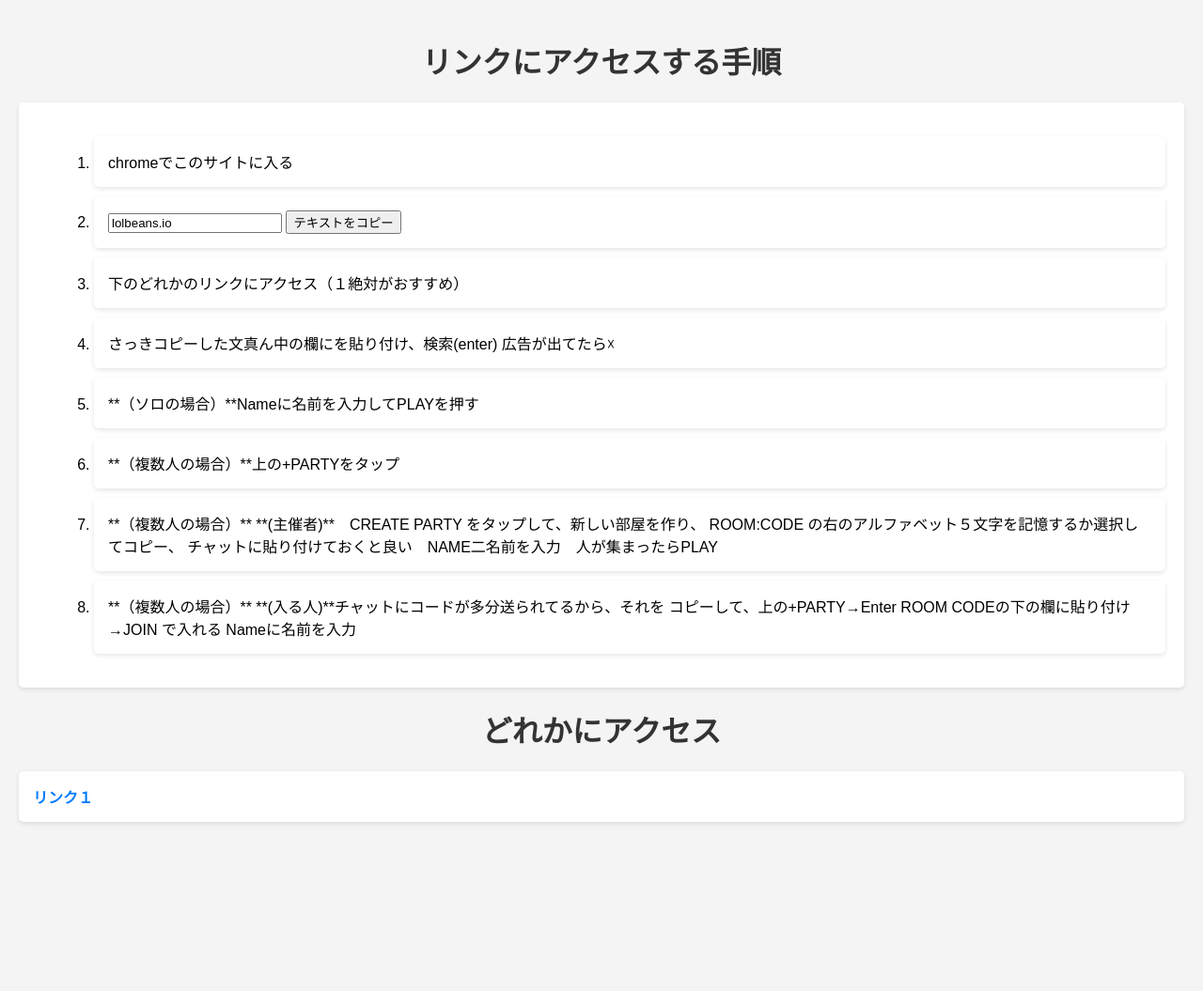
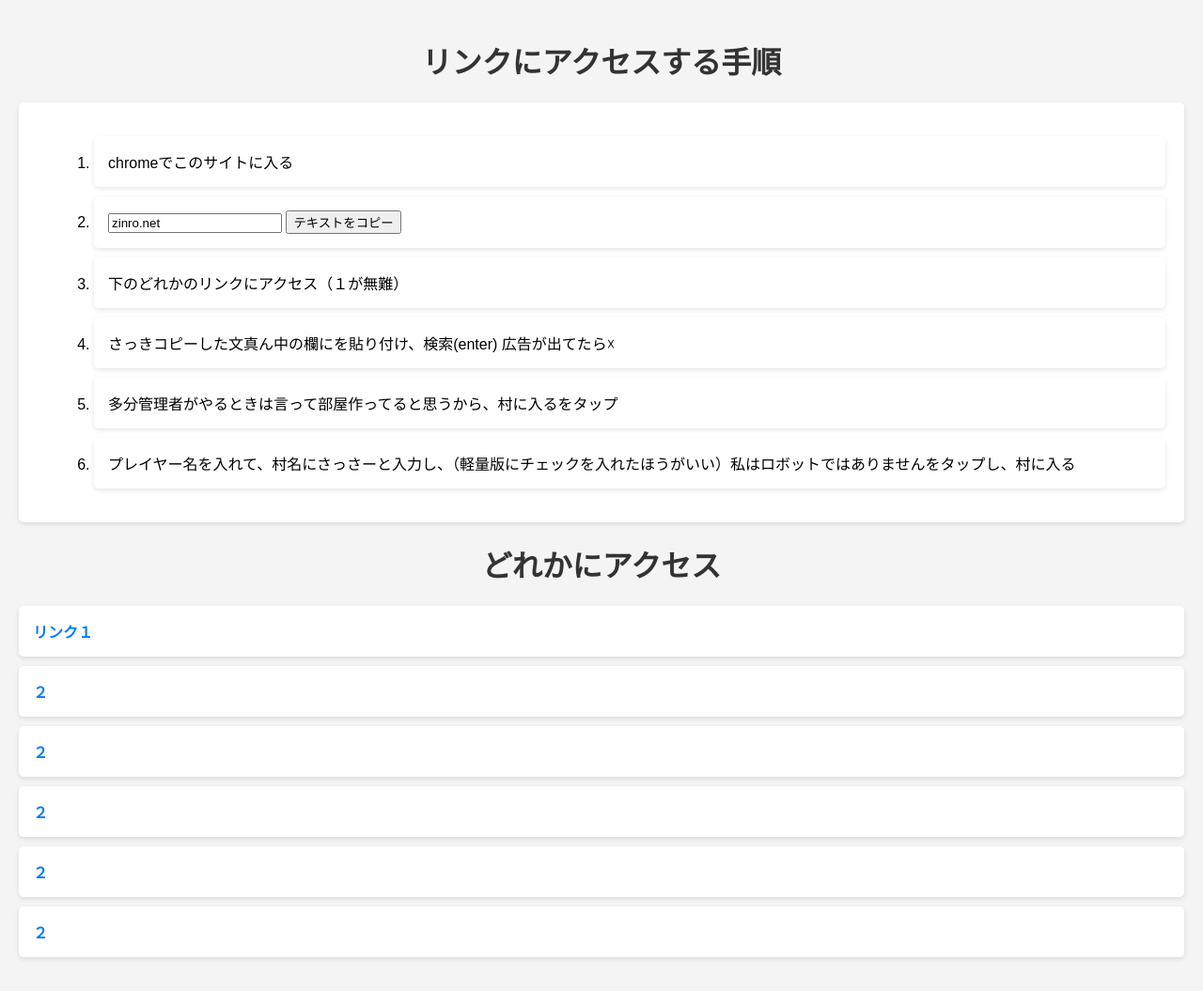
Before and after one commit to sassa12345/sassa1, a plain HTML site: page index.html in a window 1280 px wide. Shown: the whole page at 94% size. Before the commit the page ends 911 px from the top, so only its background shows below. Drawn offline with Linux system fonts and the light colour scheme.

Commit message:
Update index.html

```diff
--- a/index.html
+++ b/index.html
@@ -53,21 +53,15 @@
             <li>chromeでこのサイトに入る</li>
 
             <li>
-    <input type="text" id="textToCopy" value="lolbeans.io"">
+    <input type="text" id="textToCopy" value="zinro.net"">
     <button onclick="copyText()">テキストをコピー</button>
 
-                        <li>下のどれかのリンクにアクセス（１絶対がおすすめ）</li>
+                        <li>下のどれかのリンクにアクセス（１が無難）</li>
 
 <li>さっきコピーした文真ん中の欄にを貼り付け、検索(enter) 広告が出てたら&#9747;</li>
-            <li>**（ソロの場合）**Nameに名前を入力してPLAYを押す</li>
-            <li>**（複数人の場合）**上の+PARTYをタップ</li>
-            <li>**（複数人の場合）** **(主催者)**　CREATE PARTY をタップして、新しい部屋を作り、
-                ROOM:CODE の右のアルファベット５文字を記憶するか選択してコピー、
-                チャットに貼り付けておくと良い　NAME二名前を入力　人が集まったらPLAY </li>
-            <li>**（複数人の場合）** **(入る人)**チャットにコードが多分送られてるから、それを
-                コピーして、上の+PARTY→Enter ROOM CODEの下の欄に貼り付け→JOIN で入れる
-                Nameに名前を入力
-            </li>
+            <li>多分管理者がやるときは言って部屋作ってると思うから、村に入るをタップ</li>
+<li>プレイヤー名を入れて、村名にさっさーと入力し、（軽量版にチェックを入れたほうがいい）私はロボットではありませんをタップし、村に入る</li>
+
 
 
         </ol>
@@ -97,6 +91,11 @@
     <h1>どれかにアクセス</h1>
     <ul>
         <li><a href="https://demo.theoceancleanup.info/" target="_blank">リンク１</a></li>
+        <li><a href="https://chatter-chatwithfriends.robinhud.com/ " target="_blank">２</a></li>
+        <li><a href="https://thisistotallywork.robinhud.com/" target="_blank">２</a></li>
+        <li><a href="https://awonderfulvsking.undo.it/" target="_blank">２</a></li>
+        <li><a href="https://demo.theoceancleanup.info/" target="_blank">２</a></li>
+        <li><a href="https://demo.theoceancleanup.info/" target="_blank">２</a></li>
 
     </ul>
 </body>
```
